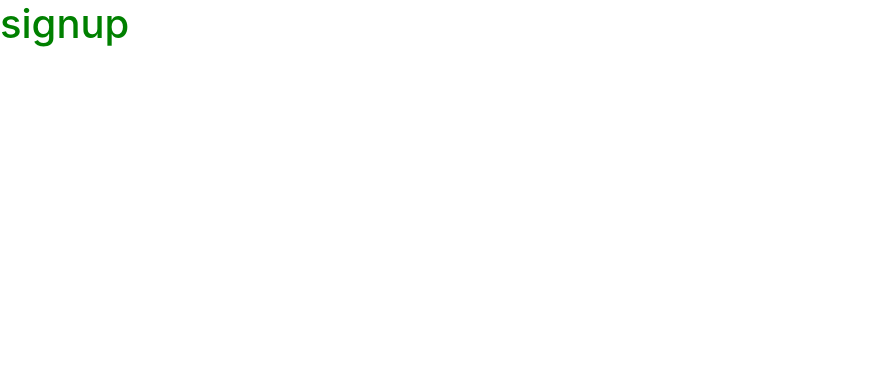
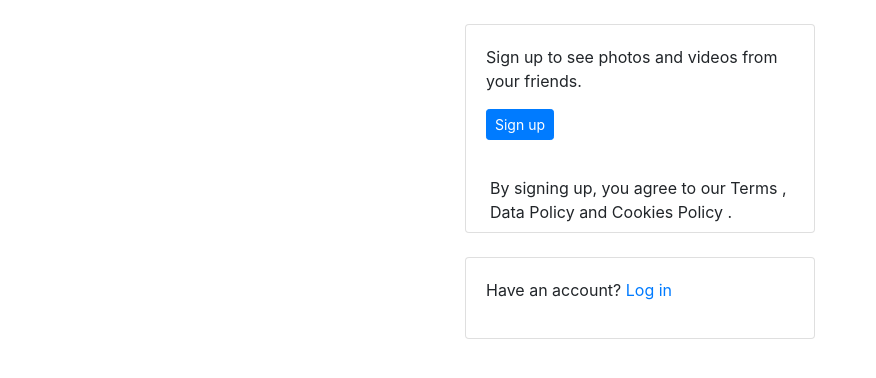
Before and after one commit to 3xistentialcrisis/Gram, a Django app: page /signup/ in a window 1280 px wide. Shown: the top 378 px of the page, without its empty margins (0-876 px from the left). Run offline with Django 3.2, Linux system fonts and the light colour scheme; some libraries are stand-ins or nearby versions.

Commit message:
Create signup form

```diff
--- a/instaclone/templates/registration/signup.html
+++ b/instaclone/templates/registration/signup.html
@@ -1,5 +1,30 @@
 {% extends 'base.html' %}
+{% load crispy_forms_tags %}
+{% block content %}
 
-{% block content %}
-    <h1>signup</h1>
+<div class="container mt-4">
+    <div class="row">
+        <div class="col-md-4"></div>
+        <div class="col-md-4">
+            <div class="card">
+                <div class="card-body">
+                    <p>Sign up to see photos and videos from your friends.
+                    </p>
+                    <form action="" method="post" novalidate>
+                        {% csrf_token%}
+                        {{ form|crispy}}
+                        <button type="submit" class="btn btn-primary btn-sm"> Sign up</button>
+                    </form>
+                </div>
+              <p class="mr-4 ml-4 mb-2">By signing up, you agree to our Terms , Data Policy and Cookies Policy .</p>
+            </div>
+            <div class="card mt-4">
+              <div class="card-body">
+                <p>Have an account? <a href="{% url 'login' %}">Log in</a></p>
+              </div>
+            </div>
+        </div>
+        <div class="col-md-4"></div>
+    </div>
+</div>
 {% endblock %}
```
